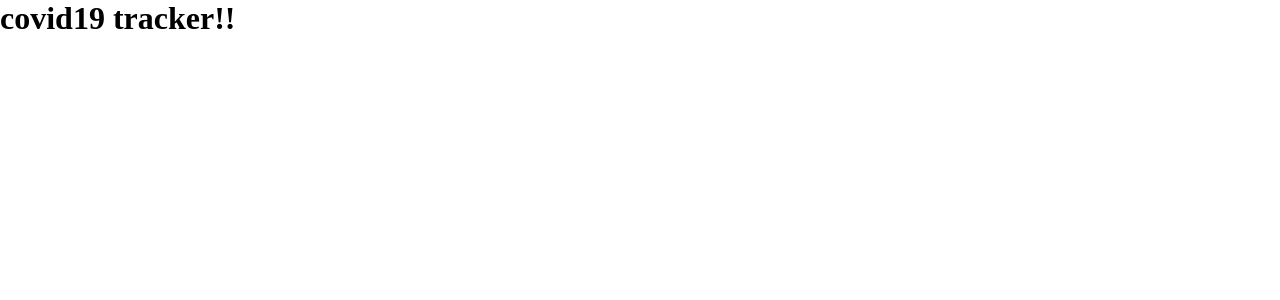
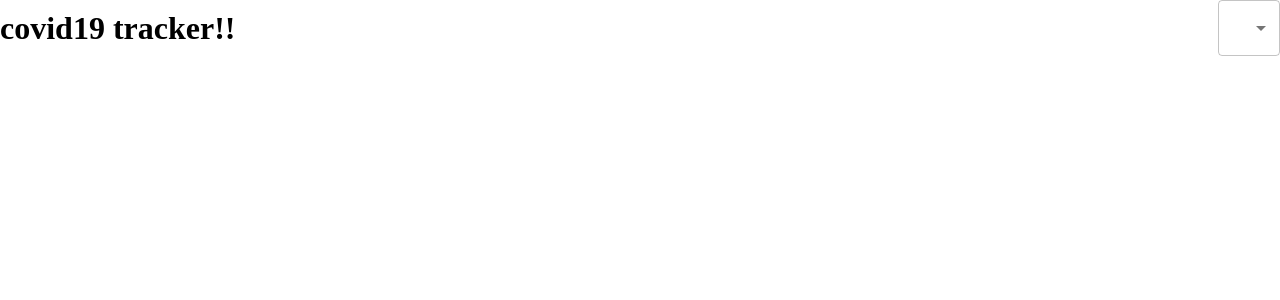
Before and after one commit to cyeongb/COVID-, a React (Create React App) app: page / in a window 1280 px wide. Shown: the top 300 px of the page. Built offline with nearby package versions, Linux system fonts and the light colour scheme.

Commit message:
state 생성

```diff
--- a/src/App.css
+++ b/src/App.css
@@ -1,3 +1,9 @@
 * {
     margin: 0;
 }
+
+.app__header {
+    display: flex;
+    justify-content: space-between;
+    align-items: center;
+}
--- a/src/App.js
+++ b/src/App.js
@@ -1,12 +1,21 @@
-import { FormControl } from "@material-ui/core";
+import { FormControl, MenuItem, Select } from "@material-ui/core";
 import React from "react";
+import { useState } from "react";
 import "./App.css";
 
 function App() {
+  const [countries, setCountries] = useState([]);
+
   return (
-    <div className="App">
-      <h1>covid19 tracker!!</h1>
-      <FormControl className="app__dropdown"></FormControl>
+    <div className="app">
+      <div className="app__header">
+        <h1>covid19 tracker!!</h1>
+        <FormControl className="app__dropdown">
+          <Select variant="outlined" value="options">
+            <MenuItem>option1</MenuItem>
+          </Select>
+        </FormControl>
+      </div>
 
       {/* Header */}
       {/* Title + select input dropdown */}
```
